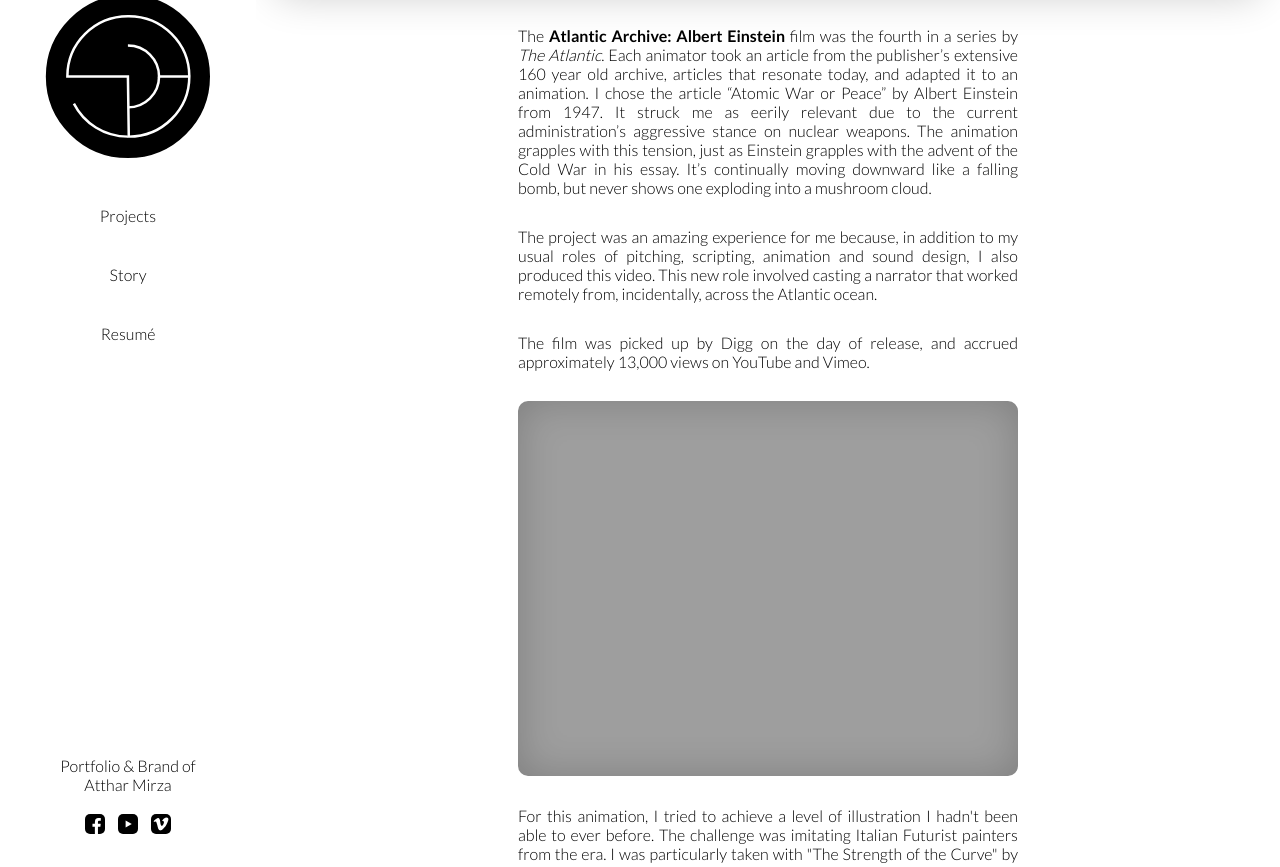
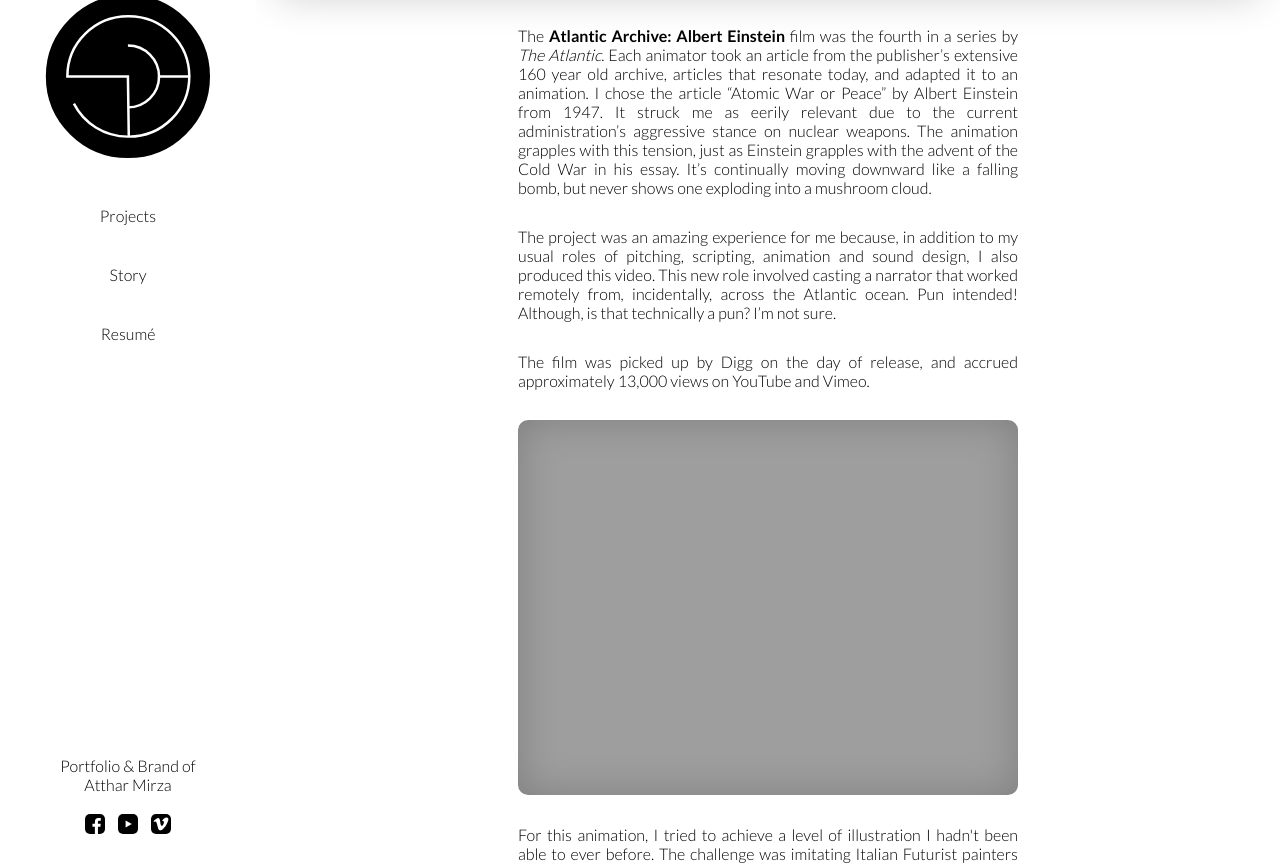
Before and after one commit to attharmirza/SittingHunWebsite, a Jekyll site: the page built from _projects/atlantic-archive-einstein.markdown, in a window 1280 px wide and 900 px high, scrolled down 555 px, cut to the strip 33-900 px from the top of the window. Built offline with Jekyll 4.4.1, drawn with Linux system fonts in a browser that asks for light colours; some web fonts are replaced.

Commit message:
Updated Atlantic Archive Einstein

```diff
--- a/_projects/atlantic-archive-einstein.markdown
+++ b/_projects/atlantic-archive-einstein.markdown
@@ -47,6 +47,6 @@
 
 The [**Atlantic Archive: Albert Einstein**](https://www.theatlantic.com/video/index/557987/einstein-atomic-war/) film was the fourth in a series by _The Atlantic_. Each animator took an article from the publisher's extensive 160 year old archive, articles that resonate today, and adapted it to an animation. I chose the article "Atomic War or Peace" by Albert Einstein from 1947. It struck me as eerily relevant due to the current administration's aggressive stance on  nuclear weapons. The animation grapples with this tension, just as Einstein grapples with the advent of the Cold War in his essay. It's continually moving downward like a falling bomb, but never shows one exploding into a mushroom cloud.
 
-The project was an amazing experience for me because, in addition to my usual roles of pitching, scripting, animation and sound design, I also produced this video. This new role involved casting a narrator that worked remotely from, incidentally, across the Atlantic ocean.
+The project was an amazing experience for me because, in addition to my usual roles of pitching, scripting, animation and sound design, I also produced this video. This new role involved casting a narrator that worked remotely from, incidentally, across the Atlantic ocean. Pun intended! Although, is that technically a pun? I'm not sure.
 
 The film was picked up by Digg on the day of release, and accrued approximately 13,000 views on YouTube and Vimeo.
```
